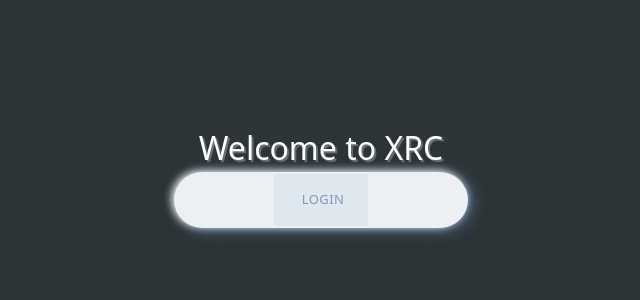
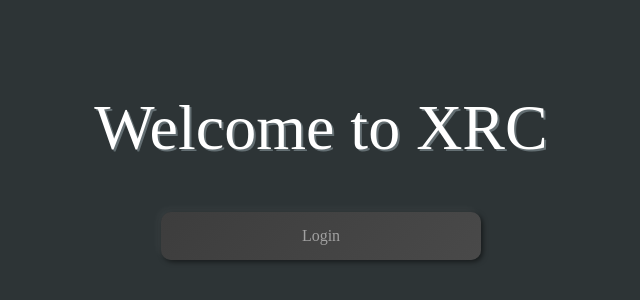
Before and after one commit to GirishMaity/XRC-Assignment, a React (Create React App) app: page / in a window 1280 px wide. Shown: the part 224-524 px from the top of the page, without its empty margins (319-959 px from the left). Built offline with nearby package versions, Linux system fonts and the light colour scheme.

Commit message:
Added card page modified login

```diff
--- a/src/App.js
+++ b/src/App.js
@@ -6,7 +6,7 @@ import Dashboard from "./components/Dashboard";
 
 function App() {
   return (
-    <div className="App  bg-gray-800 min-h-screen">
+    <div className="App">
       <BrowserRouter>
         <Routes>
           <Route path="/" element={<LandingPage />} />
--- a/src/components/Cards.js
+++ /dev/null
@@ -1,89 +0,0 @@
-import React, { useState } from "react";
-import styled from "styled-components";
-
-const CardContainer = styled.div`
-  display: flex;
-  flex-wrap: wrap;
-  left: 270px;
-`;
-
-const Card = styled.div`
-  width: 300px;
-  height: 200px;
-  background-color: #2d3436;
-  box-shadow: 5px 5px 8px #222, -5px -5px 8px #444;
-  transition: all 0.3s ease;
-  border-radius: 15px 15px 15px 15px;
-  margin: 10px;
-  padding: 10px;
-`;
-
-const CardTitle = styled.div`
-  color: #ffffff;
-  font-size: 24px;
-  font-weight: bold;
-`;
-
-const AddCardContainer = styled.div`
-  display: flex;
-  align-items: center;
-  margin-top: 20px;
-`;
-
-const Input = styled.input`
-  padding: 10px;
-  margin-right: 10px;
-  background-color: #2d3436;
-  color: #ffffff;
-  border-radius: 10px;
-  border: none;
-  box-shadow: 2px 2px 10px #000000, -2px -2px 10px #ffffff;
-`;
-
-const Button = styled.button`
-  padding: 10px 20px;
-  background-color: #2d3436;
-  color: #ffffff;
-  border-radius: 10px;
-  border: none;
-  box-shadow: 2px 2px 10px #000000, -2px -2px 10px #ffffff;
-  cursor: pointer;
-  &:disabled {
-    background-color: #a4b0be;
-    cursor: not-allowed;
-  }
-`;
-
-const Cards = (projectName) => {
-  const [cards, setCards] = useState([]);
-  const [inputValue, setInputValue] = useState("");
-
-  const addCard = (projectName) => {
-    const newCard = { projectName };
-    setCards([...cards, newCard]);
-    setInputValue("");
-  };
-  return (
-    <div className="ml-72">
-      <CardContainer>
-        {cards.map((card, index) => (
-          <Card key={index}>
-            <CardTitle>{card.projectName}</CardTitle>
-          </Card>
-        ))}
-      </CardContainer>
-      <AddCardContainer>
-        <Input
-          placeholder="Enter project name"
-          value={inputValue}
-          onChange={(e) => setInputValue(e.target.value)}
-        />
-        <Button onClick={() => addCard(inputValue)} disabled={!inputValue}>
-          Add Card
-        </Button>
-      </AddCardContainer>
-    </div>
-  );
-};
-
-export default Cards;
--- a/src/components/Cards2.js
+++ /dev/null
@@ -1,54 +0,0 @@
-import React, { useState } from "react";
-import styled from "styled-components";
-import { Plus } from "react-feather";
-
-const CardWrapper = styled.div`
-  /* Neomorphism styling for card */
-  background: #2d3436;
-  padding: 1rem;
-  border-radius: 15px;
-  box-shadow: 2px 2px 10px rgba(0, 0, 0, 0.3), -2px -2px 10px #ffffff;
-
-  /* Additional styling for project card */
-  display: flex;
-  flex-direction: column;
-  align-items: center;
-  margin: 1rem;
-`;
-
-const AddButton = styled(CardWrapper)`
-  /* Additional styling for add button */
-  background: #6c5ce7;
-  color: #fff;
-  cursor: pointer;
-  display: flex;
-  align-items: center;
-  justify-content: center;
-  padding: 1rem;
-  width: 150px;
-  height: 150px;
-`;
-
-const Cards2 = () => {
-  const [cards, setCards] = useState([]);
-
-  const addCard = (name) => {
-    setCards([...cards, { name }]);
-  };
-
-  return (
-    <div>
-      {cards.map((card) => (
-        <CardWrapper key={card.name}>
-          <h3>{card.name}</h3>
-        </CardWrapper>
-      ))}
-      <AddButton onClick={() => addCard("")}>
-        <Plus size={40} />
-        <h3>Add Card</h3>
-      </AddButton>
-    </div>
-  );
-};
-
-export default Cards2;
--- /dev/null
+++ b/src/components/Cards4.js
@@ -0,0 +1,82 @@
+import React from "react";
+import styled from "styled-components";
+
+const Container = styled.div`
+  height: 80vh;
+  margin-left: 270px;
+  margin-right: 10px;
+  margin-top: 12px;
+`;
+
+const Card = styled.div`
+  width: 190px;
+  height: 254px;
+  border-radius: 20px;
+  background-color: #333;
+  position: relative;
+  padding: 1.8rem;
+  border: 2px solid #c3c6ce;
+  transition: 0.5s ease-out;
+  overflow: visible;
+  &:hover {
+    border-color: #008bf8;
+    box-shadow: 5px 5px 8px #222, -5px -5px 8px #444;
+
+    Button {
+      transform: translate(-50%, 50%);
+      opacity: 1;
+    }
+  }
+`;
+
+const CardDetails = styled.div`
+  color: black;
+  height: 100%;
+  gap: 0.5em;
+  display: grid;
+  place-content: center;
+`;
+
+const Button = styled.button`
+  transform: translate(-50%, 125%);
+  width: 60%;
+  border-radius: 1rem;
+  border: none;
+  background-color: #008bf8;
+  color: 2d7d46;
+  font-size: 1rem;
+  padding: 0.5rem 1rem;
+  position: absolute;
+  left: 50%;
+  bottom: 0;
+  opacity: 0;
+  box-shadow: inset 2px 2px 5px rgba(0, 0, 0, 0.5),
+    inset -3px -3px 7px rgba(255, 255, 255, 0.05);
+  transition: 0.3s;
+  &:focus {
+    box-shadow: inset 1px 1px 1px rgba(0, 0, 0, 0.5),
+      inset -1px -1px 2px rgba(255, 255, 255, 0.05);
+    transition: 0.3s;
+  }
+  transition: 0.3s ease-out;
+`;
+
+const Text = styled.p`
+  font-size: 1.5em;
+  font-weight: bold;
+`;
+
+const Cards4 = () => {
+  return (
+    <Container>
+      <Card>
+        <CardDetails>
+          <Text>Project 1</Text>
+        </CardDetails>
+        <Button>Github</Button>
+      </Card>
+    </Container>
+  );
+};
+
+export default Cards4;
--- a/src/components/Dashboard.js
+++ b/src/components/Dashboard.js
@@ -1,17 +1,21 @@
 import React from "react";
-import Cards from "./Cards";
-import Cards2 from "./Cards2";
-import Cards3 from "./Cards3";
 import Navbar from "./Navbar";
 import SideBar from "./SideBar";
+import styled from "styled-components";
+import Cards4 from "./Cards4";
+
+const Container = styled.div`
+  background: #2d3436;
+  height: 100vh;
+`;
 
 const Dashboard = () => {
   return (
-    <div className=" ">
+    <Container>
       <Navbar />
       <SideBar />
-      {/* <Cards3 /> */}
-    </div>
+      <Cards4 />
+    </Container>
   );
 };
 
--- a/src/components/LandingPage.js
+++ b/src/components/LandingPage.js
@@ -13,39 +13,31 @@ const Container = styled.div`
 
 const Text = styled.h1`
   color: #fff;
-  font-size: 2rem;
+  font-size: 4rem;
   text-shadow: 2px 2px #636e72;
+  font-family: "Damion", cursive;
 `;
 
 const Button = styled.button`
-  display: flex;
- align-items: center;
- justify-content: center;
- gap: 10px;
- font-family: inherit;
- font-size: 13px;
- font-weight: 500;
- text-transform: uppercase;
- letter-spacing: 0.4px;
- color: #7e97b8;
- background-color: #e0e8ef;
- border-style: solid;
- border-width: 2px 100px 2px 100px;
- border-color: rgba(255, 255, 255, 0.333);
- border-radius: 40px 40px 40px 40px;
- padding: 16px 24px 16px 28px;
- transform: translate(0px, 0px) rotate(0deg);
- transition: 0.2s;
- box-shadow: -2px -1px 8px 0px #ffffff, 4px 2px 16px 0px rgb(95 157 231 / 48%);
-}
-
+  margin: 12px;
+  height: 3rem;
+  width: 20rem;
+  border-radius: 10px;
+  background: linear-gradient(315deg, #494949, #3d3d3d);
+  justify-content: center;
+  align-items: center;
+  box-shadow: 2px 2px 5px rgba(0, 0, 0, 0.5),
+    -3px -3px 7px rgba(255, 255, 255, 0.05);
+  font-family: "Damion", cursive;
+  border: none;
+  font-size: 16px;
+  color: rgb(161, 161, 161);
+  transition: 500ms;
   &:hover {
-    color: #516d91;
- background-color: #E5EDF5;
- box-shadow: -1px -0.5px 4px 0px #ffffff, 2px 1px 8px 0px rgb(95 157 231 / 48%);
-  }
-  &:active {
-     box-shadow: none;
+    box-shadow: inset 2px 2px 5px rgba(0, 0, 0, 0.5),
+      inset -3px -3px 7px rgba(255, 255, 255, 0.05);
+    color: #3498db;
+    transition: 500ms;
   }
 `;
 
@@ -53,6 +45,7 @@ const LandingPage = () => {
   return (
     <Container>
       <Text>Welcome to XRC</Text>
+      <br />
       <Link to="/login">
         <Button>Login</Button>
       </Link>
--- a/src/components/Login.js
+++ b/src/components/Login.js
@@ -13,47 +13,45 @@ const Container = styled.div`
 `;
 
 const Input = styled.input`
-  width: 80%;
-  padding: 12px 20px;
-  margin: 8px 0;
-  box-sizing: border-box;
+  width: 20rem;
+  height: 3rem;
+  margin: 12px;
+  font-family: "Damion", cursive;
   border: none;
+  padding: 1rem;
   border-radius: 10px;
-  background-color: #292929;
-  color: #fff;
-  font-size: 18px;
-  box-shadow: 0px 0px 10px rgba(0, 0, 0, 0.2);
+  background: #333;
+  color: rgb(161, 161, 161);
+  box-shadow: inset 2px 2px 5px rgba(0, 0, 0, 0.5),
+    inset -3px -3px 7px rgba(255, 255, 255, 0.05);
+  transition: 0.3s;
+  &:focus {
+    box-shadow: inset 1px 1px 1px rgba(0, 0, 0, 0.5),
+      inset -1px -1px 2px rgba(255, 255, 255, 0.05);
+    transition: 0.3s;
+  }
 `;
 
 const Button = styled.button`
-    display: flex;
- align-items: center;
- justify-content: center;
- gap: 10px;
- font-family: inherit;
- font-size: 13px;
- font-weight: 500;
- text-transform: uppercase;
- letter-spacing: 0.4px;
- color: #7e97b8;
- background-color: #e0e8ef;
- border-style: solid;
- border-width: 2px 100px 2px 100px;
- border-color: rgba(255, 255, 255, 0.333);
- border-radius: 40px 40px 40px 40px;
- padding: 16px 24px 16px 28px;
- transform: translate(0px, 0px) rotate(0deg);
- transition: 0.2s;
- box-shadow: -2px -1px 8px 0px #ffffff, 4px 2px 16px 0px rgb(95 157 231 / 48%);
-}
-
+  margin: 12px;
+  height: 3rem;
+  width: 20rem;
+  border-radius: 10px;
+  background: linear-gradient(315deg, #494949, #3d3d3d);
+  justify-content: center;
+  align-items: center;
+  box-shadow: 2px 2px 5px rgba(0, 0, 0, 0.5),
+    -3px -3px 7px rgba(255, 255, 255, 0.05);
+  font-family: "Damion", cursive;
+  border: none;
+  font-size: 16px;
+  color: rgb(161, 161, 161);
+  transition: 500ms;
   &:hover {
-    color: #516d91;
- background-color: #E5EDF5;
- box-shadow: -1px -0.5px 4px 0px #ffffff, 2px 1px 8px 0px rgb(95 157 231 / 48%);
-  }
-  &:active {
-     box-shadow: none;
+    box-shadow: inset 2px 2px 5px rgba(0, 0, 0, 0.5),
+      inset -3px -3px 7px rgba(255, 255, 255, 0.05);
+    color: #3498db;
+    transition: 500ms;
   }
 `;
 
@@ -106,8 +104,9 @@ const Login = () => {
           onChange={handleChange}
         />
         <br />
+        <br />
         <Button
-          className="text-white text-lg inline-block cursor-pointer will-change-transform shadow-lg px-4 rounded bg-blue-700"
+          //className="text-white text-lg inline-block cursor-pointer will-change-transform shadow-lg px-4 rounded bg-blue-700"
           onClick={handleLogin}
         >
           Begin Experience
--- a/src/components/Navbar.js
+++ b/src/components/Navbar.js
@@ -7,6 +7,7 @@ const NavbarContainer = styled.div`
   display: flex;
   justify-content: space-between;
   align-items: center;
+  flex-wrap: wrap;
   padding: 16px;
   background-color: #333;
   box-shadow: 5px 5px 8px #222, -5px -5px 8px #444;
@@ -86,7 +87,7 @@ const SearchInput = styled.input`
   background-color: #333;
   color: #fff;
   padding: 0.5rem 1rem;
-  border-radius: 2rem;
+  border-radius: 1rem;
   border: none;
   box-shadow: inset 5px 5px 8px #222, inset -5px -5px 8px #444;
   &:focus {
```
Also changed, not shown: src/components/Cards3.js (deleted, +0 -99 lines).
